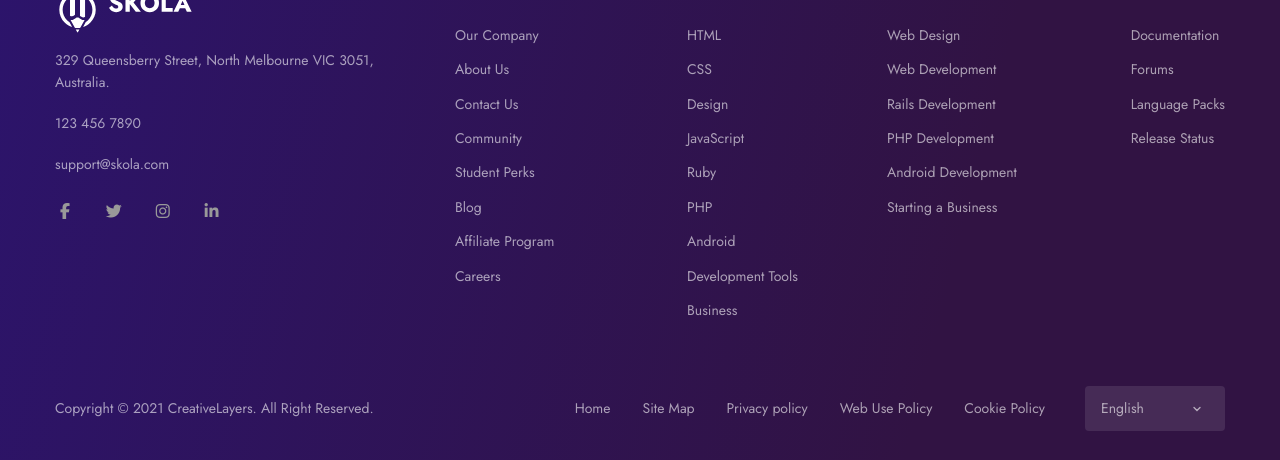
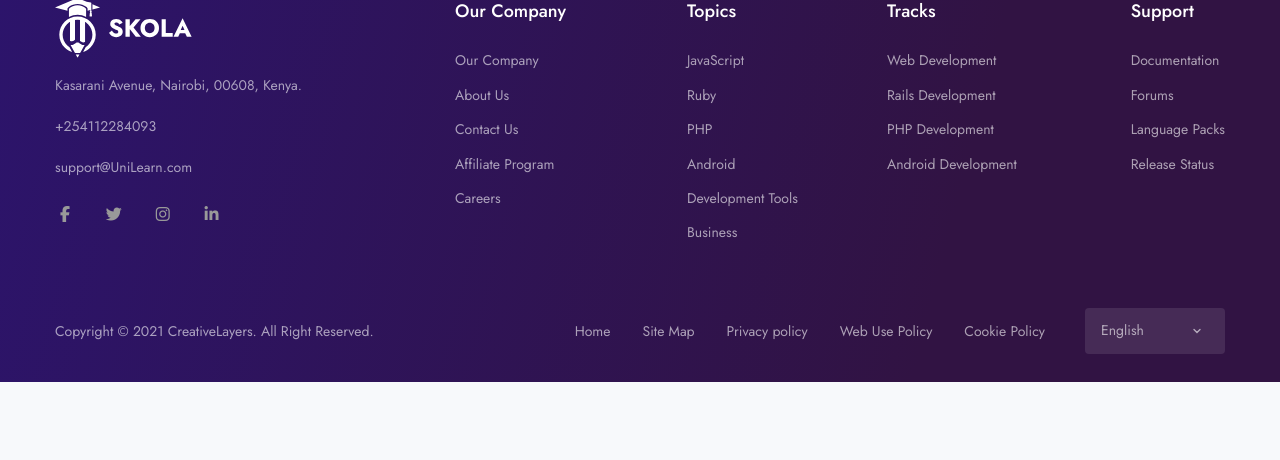
Before and after one commit to steve-ongera/UniLearn, a Django app: page /about in a window 1280 px wide. Shown: the part 3312-3772 px from the top of the page. After the commit the page ends 3694 px from the top, so only its background shows below. Run offline with Django 4.2, Linux system fonts and the light colour scheme; data comes from the database, SQL or seed files in the repository; both versions use the stored data as it was after the commit; some libraries are stand-ins or nearby versions.

Commit message:
second modification

```diff
--- a/templates/Main/about_us.html
+++ b/templates/Main/about_us.html
@@ -85,7 +85,7 @@
     <section class="py-5 pt-md-11 pb-md-10 bg-light text-center">
         <div class="container">
             <div class="mb-md-8 mb-4">
-                <h1>Why Study With Skola</h1>
+                <h1>Why Study With UniLearn</h1>
                 <p class="font-size-lg mb-0 text-capitalize">Discover your perfect program in our courses.</p>
             </div>
 
@@ -181,7 +181,7 @@
 
                         <!-- Footer -->
                         <div class="card-footer px-0 pb-0 pt-4">
-                            <p class="mb-0 text-capitalize">“ I believe in lifelong learning and Skola is a great place to learn from experts. I've learned a lot and recommend it to all my friends “</p>
+                            <p class="mb-0 text-capitalize">“ I believe in lifelong learning and UniLearn is a great place to learn from experts. I've learned a lot and recommend it to all my friends “</p>
                         </div>
                     </div>
                 </div>
@@ -210,7 +210,7 @@
 
                         <!-- Footer -->
                         <div class="card-footer px-0 pb-0 pt-4">
-                            <p class="mb-0 text-capitalize">“ I believe in lifelong learning and Skola is a great place to learn from experts. I've learned a lot and recommend it to all my friends “</p>
+                            <p class="mb-0 text-capitalize">“ I believe in lifelong learning and UniLearn is a great place to learn from experts. I've learned a lot and recommend it to all my friends “</p>
                         </div>
                     </div>
                 </div>
@@ -239,7 +239,7 @@
 
                         <!-- Footer -->
                         <div class="card-footer px-0 pb-0 pt-4">
-                            <p class="mb-0 text-capitalize">“ I believe in lifelong learning and Skola is a great place to learn from experts. I've learned a lot and recommend it to all my friends “</p>
+                            <p class="mb-0 text-capitalize">“ I believe in lifelong learning and UniLearn is a great place to learn from experts. I've learned a lot and recommend it to all my friends “</p>
                         </div>
                     </div>
                 </div>
@@ -268,7 +268,7 @@
 
                         <!-- Footer -->
                         <div class="card-footer px-0 pb-0 pt-4">
-                            <p class="mb-0 text-capitalize">“ I believe in lifelong learning and Skola is a great place to learn from experts. I've learned a lot and recommend it to all my friends “</p>
+                            <p class="mb-0 text-capitalize">“ I believe in lifelong learning and UniLearn is a great place to learn from experts. I've learned a lot and recommend it to all my friends “</p>
                         </div>
                     </div>
                 </div>
--- a/templates/base.html
+++ b/templates/base.html
@@ -1,7 +1,7 @@
 <!doctype html>
 <html lang="en">
 
-<!-- Mirrored from transvelo.github.io/skola-html/5.1/home-v2.html by HTTrack Website Copier/3.x [XR&CO'2014], Wed, 26 Jan 2022 12:12:14 GMT -->
+<!-- Mirrored from transvelo.github.io/UniLearn-html/5.1/home-v2.html by HTTrack Website Copier/3.x [XR&CO'2014], Wed, 26 Jan 2022 12:12:14 GMT -->
 <!-- Added by HTTrack --><meta http-equiv="content-type" content="text/html;charset=utf-8" /><!-- /Added by HTTrack -->
 
 <head>
@@ -34,7 +34,7 @@
     <!-- Theme CSS -->
     <link rel="stylesheet" href="{% static 'assets/css/theme.min.css' %}">
 
-    <title>Skola - {% block title %}{% endblock  %}</title>
+    <title>UniLearn - {% block title %}{% endblock  %}</title>
 
     <script src="https://kit.fontawesome.com/3f40e8b6bd.js" crossorigin="anonymous"></script>
     <script src="https://ajax.googleapis.com/ajax/libs/jquery/3.6.0/jquery.min.js"></script>
@@ -81,5 +81,5 @@
 
 </body>
 
-<!-- Mirrored from transvelo.github.io/skola-html/5.1/home-v2.html by HTTrack Website Copier/3.x [XR&CO'2014], Wed, 26 Jan 2022 12:12:20 GMT -->
+<!-- Mirrored from transvelo.github.io/UniLearn-html/5.1/home-v2.html by HTTrack Website Copier/3.x [XR&CO'2014], Wed, 26 Jan 2022 12:12:20 GMT -->
 </html>
--- a/templates/checkout/checkout.html
+++ b/templates/checkout/checkout.html
@@ -29,7 +29,7 @@
     <!-- SHOP CHECKOUT
     ================================================== -->
     <div class="container pb-6 pb-xl-10">
-        <form name="checkout" method="post" class="checkout woocommerce-checkout" action="https://transvelo.github.io/skola-html/5.1/..." novalidate="">
+        <form name="checkout" method="post" class="checkout woocommerce-checkout" action="https://transvelo.github.io/UniLearn-html/5.1/..." novalidate="">
             <div class="col2-set" id="customer_details">
                 <div class="col-1">
                     <div class="woocommerce-billing-fields">
--- a/templates/components/footer.html
+++ b/templates/components/footer.html
@@ -14,15 +14,15 @@
 
                     <!-- Text -->
                     <p class="text-gray-800 mb-4 font-size-sm-alone">
-                        329 Queensberry Street, North Melbourne VIC 3051, Australia.
+                        Kasarani Avenue, Nairobi, 00608, Kenya.
                     </p>
 
                     <div class="mb-4">
-                        <a href="tel:1234567890" class="text-gray-800 font-size-sm-alone">123 456 7890</a>
+                        <a href="tel:+254112284093" class="text-gray-800 font-size-sm-alone">+254112284093</a>
                     </div>
 
                     <div class="mb-4">
-                        <a href="mailto:support@skola.com" class="text-gray-800 font-size-sm-alone">support@skola.com</a>
+                        <a href="mailto:support@UniLearn.com" class="text-gray-800 font-size-sm-alone">support@UniLearn.com</a>
                     </div>
 
                     <!-- Social -->
@@ -92,21 +92,9 @@
                                         Contact Us
                                     </a>
                                 </li>
-                                <li class="mb-3">
-                                    <a href="contact-us.html" class="text-reset">
-                                        Community
-                                    </a>
-                                </li>
-                                <li class="mb-3">
-                                    <a href="course-list-v1.html" class="text-reset">
-                                        Student Perks
-                                    </a>
-                                </li>
-                                <li class="mb-3">
-                                    <a href="blog-grid-v1.html" class="text-reset">
-                                        Blog
-                                    </a>
-                                </li>
+
+
+
                                 <li class="mb-3">
                                     <a href="pricing.html" class="text-reset">
                                         Affiliate Program
@@ -149,21 +137,7 @@
                         <div id="widgetcollapseTwo" class="collapse" aria-labelledby="widgetTwo" data-parent="#accordionFooter">
                             <!-- List -->
                             <ul class="list-unstyled text-gray-800 font-size-sm-alone mb-6 mb-md-8 mb-lg-0">
-                                <li class="mb-3">
-                                    <a href="course-list-v2.html" class="text-reset">
-                                        HTML
-                                    </a>
-                                </li>
-                                <li class="mb-3">
-                                    <a href="course-list-v2.html" class="text-reset">
-                                        CSS
-                                    </a>
-                                </li>
-                                <li class="mb-3">
-                                    <a href="course-list-v6.html" class="text-reset">
-                                        Design
-                                    </a>
-                                </li>
+
                                 <li class="mb-3">
                                     <a href="course-list-v5.html" class="text-reset">
                                         JavaScript
@@ -226,11 +200,7 @@
                         <div id="widgetcollapseThree" class="collapse" aria-labelledby="widgetThree" data-parent="#accordionFooter">
                             <!-- List -->
                             <ul class="list-unstyled text-gray-800 font-size-sm-alone mb-0">
-                                <li class="mb-3">
-                                    <a href="lesson-single-v1.html" class="text-reset">
-                                        Web Design
-                                    </a>
-                                </li>
+
                                 <li class="mb-3">
                                     <a href="lesson-single-v2.html" class="text-reset">
                                         Web Development
@@ -251,11 +221,7 @@
                                         Android Development
                                     </a>
                                 </li>
-                                <li class="mb-3">
-                                    <a href="lesson-single-v2.html" class="text-reset">
-                                        Starting a Business
-                                    </a>
-                                </li>
+
                             </ul>
                         </div>
                     </div>
--- a/templates/components/modals.html
+++ b/templates/components/modals.html
@@ -89,7 +89,7 @@
                   <!-- Signin -->
                   <div class="collapse show" id="collapseSignin" data-bs-parent="#accountModal">
                       <div class="modal-header">
-                          <h5 class="modal-title">Log In to Your Skola Account!</h5>
+                          <h5 class="modal-title">Log In to Your UniLearn Account!</h5>
                           <button type="button" class="close text-primary" data-bs-dismiss="modal" aria-label="Close">
                               <!-- Icon -->
                               <svg width="16" height="17" viewBox="0 0 16 17" xmlns="http://www.w3.org/2000/svg">
--- a/templates/registration/login.html
+++ b/templates/registration/login.html
@@ -31,7 +31,7 @@
         <div class="row gx-0">
             <div class="col-md-7 col-xl-4 mx-auto">
                 <!-- Login -->
-                <h3 class="mb-6">Log In to Your Skola Account!</h3>
+                <h3 class="mb-6">Log In to Your UniLearn Account!</h3>
                 {% include 'components/msg.html' %}
 
                 <!-- Form Login -->
--- a/templates/registration/password_reset_confirm.html
+++ b/templates/registration/password_reset_confirm.html
@@ -35,7 +35,7 @@
         <div class="row gx-0">
             <div class="col-md-7 col-xl-4 mx-auto">
                 <!-- Login -->
-                <h3 class="mb-6">Log In to Your Skola Account!</h3>
+                <h3 class="mb-6">Log In to Your UniLearn Account!</h3>
                 {% include 'components/msg.html' %}
                 <!-- Form Login -->
                      <form method="post">
--- a/templates/registration/password_reset_form.html
+++ b/templates/registration/password_reset_form.html
@@ -35,7 +35,7 @@
         <div class="row gx-0">
             <div class="col-md-7 col-xl-4 mx-auto">
                 <!-- Login -->
-                <h3 class="mb-6">Log In to Your Skola Account!</h3>
+                <h3 class="mb-6">Log In to Your UniLearn Account!</h3>
                 {% include 'components/msg.html' %}
                 <!-- Form Login -->
                      <form method="post">
```
Also changed, not shown: templates/Main/contact_us.html (+6 -6 lines), db.sqlite3.
